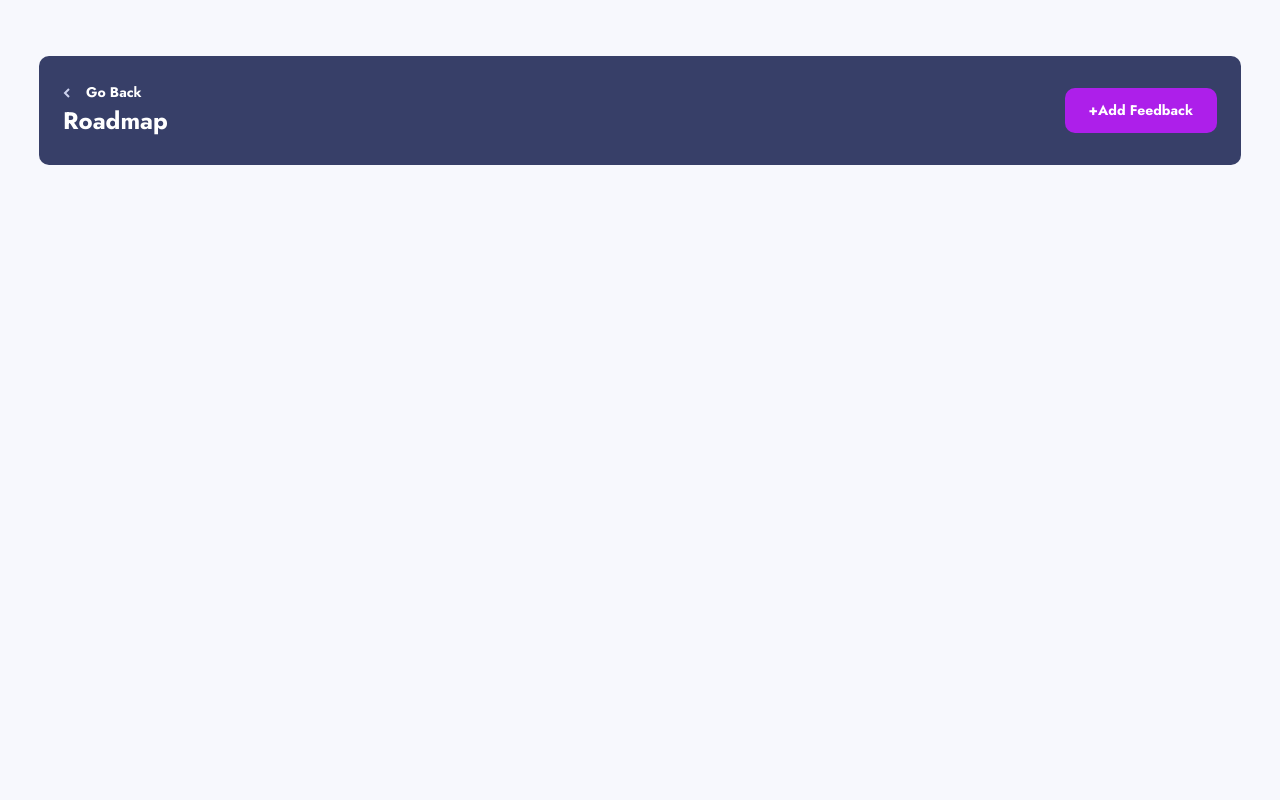
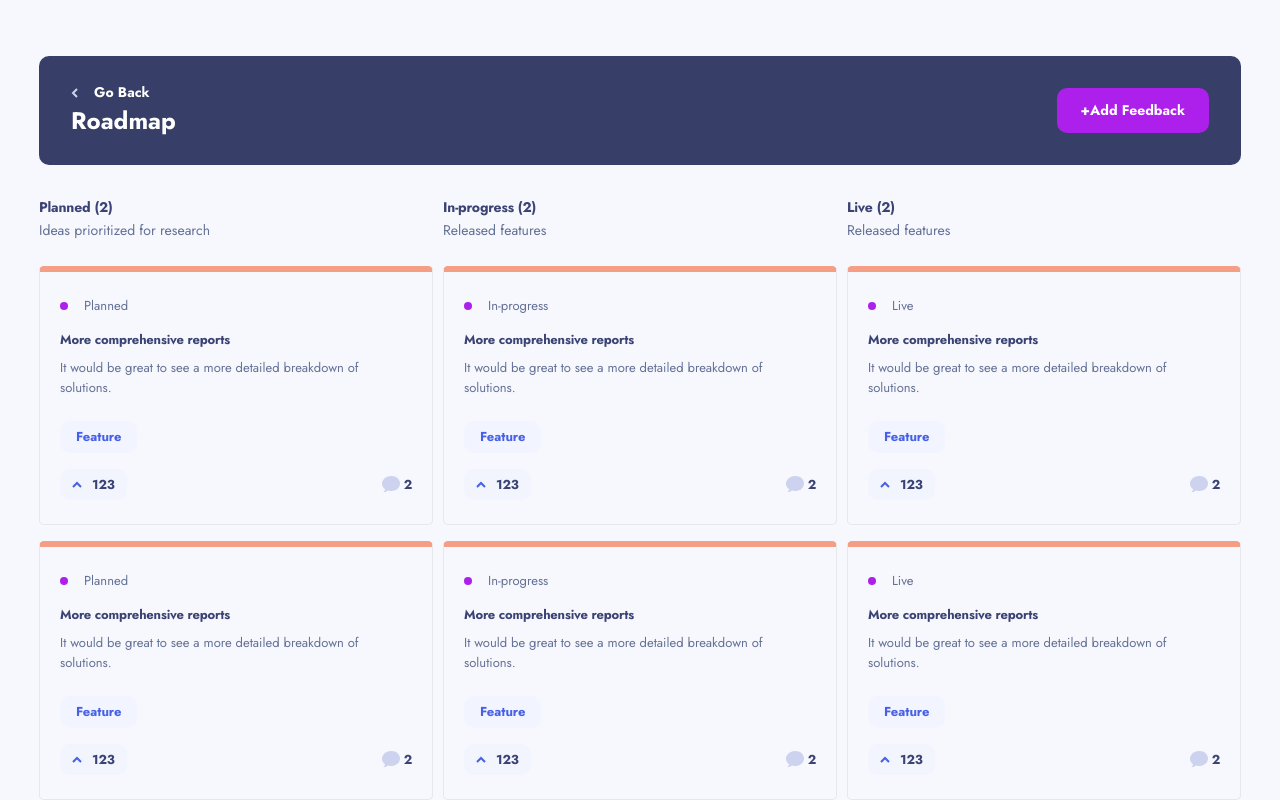
Before and after one commit to Grind3189/product-feedback-client, a React (Vite) app: page /#/roadmap in a window 1280 px wide. Shown: the top 800 px of the page. Built offline with nearby package versions, Linux system fonts and the light colour scheme.

Commit message:
completed roadmap ui

```diff
--- a/package.json
+++ b/package.json
@@ -11,6 +11,7 @@
   },
   "dependencies": {
     "@headlessui/react": "^1.7.17",
+    "axios": "^1.6.2",
     "react": "^18.2.0",
     "react-dom": "^18.2.0",
     "react-router-dom": "^6.18.0",
--- /dev/null
+++ b/src/components/roadmap/RoadmapCard.tsx
@@ -0,0 +1,53 @@
+import { Link } from "react-router-dom";
+import arrowUpIc from "@assets/shared/icon-arrow-up.svg";
+import messageIc from "@assets/shared/icon-comments.svg";
+
+interface RoadmapCardProp {
+  roadmap: string;
+}
+const RoadmapCard = ({ roadmap }: RoadmapCardProp) => {
+  return (
+    <Link to="" className="rounded-[5px] border px-5 py-6 text-[0.8125rem] border-t-[6px] border-t-[#F49F85]">
+      <div className="mb-[0.875rem] flex items-center gap-4">
+        <svg
+          xmlns="http://www.w3.org/2000/svg"
+          width="8"
+          height="8"
+          viewBox="0 0 8 8"
+          fill="none"
+        >
+          <circle cx="4" cy="4" r="4" fill="#AD1FEA" />
+        </svg>
+        <span className="text-dark-gray-#647196 xl:text-[1rem]">{roadmap}</span>
+      </div>
+
+      <h2 className="mb-[0.5625rem] font-bold tracking-[-0.181px] text-light-navy-blue-#3A4374 xl:text-[1.125rem] xl:tracking-[-0.25px]">
+        More comprehensive reports
+      </h2>
+      <p className="mb-6 text-dark-gray-#647196 xl:text-[1rem]">
+        It would be great to see a more detailed breakdown of solutions.
+      </p>
+      <span className="mb-4 inline-block rounded-[10px] bg-gray-#F2F4FF px-4 py-[0.375rem] font-bold text-blue-#4661E6">
+        Feature
+      </span>
+
+      <div className="flex items-center justify-between">
+        <button className="flex items-center gap-[0.625rem] rounded-[10px] bg-[#F2F4FE] px-3 py-[0.375rem] xl:py-[0.625rem] lg:hover:bg-[#CFD7FF]">
+          <img src={arrowUpIc} alt="arrow up icon" />
+          <span className="font-bold tracking-[-0.181px] text-light-navy-blue-#3A4374">
+            123
+          </span>
+        </button>
+
+        <div className="flex items-center gap-1 xl:gap-2">
+          <img src={messageIc} alt="message icon" />
+          <span className="font-bold tracking-[-0.181px] text-light-navy-blue-#3A4374 xl:text-[1rem]">
+            2
+          </span>
+        </div>
+      </div>
+    </Link>
+  );
+};
+
+export default RoadmapCard;
--- /dev/null
+++ b/src/components/roadmap/RoadmapColumn.tsx
@@ -0,0 +1,32 @@
+import RoadmapCard from "./RoadmapCard";
+
+interface RoadmapColumnProp {
+  roadmap: string;
+}
+
+const RoadmapColumn = ({ roadmap }: RoadmapColumnProp) => {
+  return (
+    <div className="flex-1">
+      <div className="mb-6 xl:mb-8">
+        <h1 className="text-[1.125rem] md:text-[0.875rem] font-bold tracking-[-0.194px] text-light-navy-blue-#3A4374 xl:text-[1.125rem]">
+          {roadmap} (2)
+        </h1>
+        <span className="text-[0.8125rem] md:text-[0.875rem] text-dark-gray-#647196 xl:text-[1rem]">
+          {roadmap === "Planned"
+            ? "Ideas prioritized for research"
+            : roadmap === "In-Progess"
+              ? "Currently being developed"
+              : "Released features"}
+        </span>
+      </div>
+
+      <div className="flex flex-col gap-4 xl:gap-6">
+        <RoadmapCard roadmap={roadmap} />
+        <RoadmapCard roadmap={roadmap} />
+        <RoadmapCard roadmap={roadmap} />
+      </div>
+    </div>
+  );
+};
+
+export default RoadmapColumn;
--- a/src/components/roadmap/RoadmapHeader.tsx
+++ b/src/components/roadmap/RoadmapHeader.tsx
@@ -4,9 +4,9 @@ import { Link, useLocation } from "react-router-dom";
 const RoadmapHeader = () => {
     const location = useLocation()
   return (
-    <header className="bg-navy-blue-#373F68 text-white py-[1.625rem] px-6 flex items-center justify-between md:rounded-[10px]">
+    <header className="bg-navy-blue-#373F68 text-white py-[1.625rem] px-6 flex items-center justify-between md:rounded-[10px] md:px-8">
       <div className="font-bold">
-        <Link to="#" className="flex items-center gap-4">
+        <Link to={location.state ? location.state.prevPath : "/"} className="flex items-center gap-4">
           <svg width="7" height="10" xmlns="http://www.w3.org/2000/svg">
             <path
               d="M6 9L2 5l4-4"
--- /dev/null
+++ b/src/components/roadmap/RoadmapList.tsx
@@ -0,0 +1,15 @@
+import RoadmapColumn from "./RoadmapColumn";
+
+const RoadmapList = () => {
+  const roadmapList: string[] = ["Planned", "In-progress", "Live"];
+
+  return (
+    <section className="flex gap-[0.625rem] py-6 md:py-8 xl:py-12 max-md:px-6 xl:gap-[1.875rem]">
+      {roadmapList.map((roadmap) => {
+        return <RoadmapColumn key={roadmap} roadmap={roadmap} />;
+      })}
+    </section>
+  );
+};
+
+export default RoadmapList;
--- a/src/components/shared/SuggestionCard.tsx
+++ b/src/components/shared/SuggestionCard.tsx
@@ -1,12 +1,17 @@
 import { Link, useLocation } from "react-router-dom";
 import arrowUpIc from "@assets/shared/icon-arrow-up.svg";
 import commentIc from "@assets/shared/icon-comments.svg";
+import { SuggestionType } from "utils/types";
 
-const SuggestionCard = () => {
+interface SuggestionCardProp {
+  suggestion: SuggestionType;
+}
+
+const SuggestionCard = ({ suggestion }: SuggestionCardProp) => {
   const location = useLocation();
   return (
     <Link
-      to="/feedback/123"
+      to={`/feedback/${suggestion._id}`}
       state={{
         prevPath: location.search
           ? location.pathname + location.search
@@ -16,27 +21,27 @@ const SuggestionCard = () => {
     >
       <div className="col-start-1 col-end-[-1] flex flex-col gap-2 md:col-start-2 md:col-end-[-2] md:row-span-2">
         <h1 className="text-[1.125rem] font-bold tracking-[-0.25px] text-light-navy-blue-#3A4374">
-          Add tags for solutions
+          {suggestion.title}
         </h1>
         <p className="text-dark-gray-#647196">
-          Easier to search for solutions based on a specific stack.
+          {suggestion.description}
         </p>
-        <span className="w-fit rounded-[10px] bg-gray-#F2F4FF px-4 py-[0.375rem] text-[0.8125rem] font-semibold text-blue-#4661E6">
-          Enhancement
+        <span className="w-fit rounded-[10px] bg-gray-#F2F4FF px-4 py-[0.375rem] text-[0.8125rem] font-semibold text-blue-#4661E6 capitalize">
+          {suggestion.category}
         </span>
       </div>
 
       <button className="row-start-2 flex h-fit w-fit items-center gap-[0.625rem] overflow-hidden rounded-[10px] bg-[#F2F4FE] px-4 py-[0.375rem] md:row-start-1 md:flex-col md:px-[0.5625rem] md:py-2">
         <img src={arrowUpIc} alt="arrow up icon" />
         <span className="max-w-[36px] overflow-hidden text-ellipsis text-[0.8125rem] font-bold tracking-[-0.181px] text-light-navy-blue-#3A4374">
-          122
+          {suggestion.upvotes}
         </span>
       </button>
 
       <div className="col-start-2 row-start-2 flex items-center justify-end gap-1 md:col-start-[-2] md:row-span-2 md:gap-2">
         <img src={commentIc} alt="message icon" />
         <span className="text-[0.8125rem] font-bold tracking-[-0.181px] text-light-navy-blue-#3A4374 md:text-[1rem]">
-          2
+          {suggestion.comments.length}
         </span>
       </div>
     </Link>
--- a/src/components/suggestions/header/Menu/Roadmap.tsx
+++ b/src/components/suggestions/header/Menu/Roadmap.tsx
@@ -1,14 +1,16 @@
-import { Link } from "react-router-dom";
+import { Link, useLocation } from "react-router-dom";
 import MenuCard from "./MenuCard";
 
 const Roadmap = () => {
   const roadmapLists: string[] = ["Planned", "In-Progress", "Live"];
   const svgColors: string[] = ["#F49F85", "#AD1FEA", "#62BCFA"];
+  const location = useLocation()
+
   return (
     <MenuCard>
       <div className="flex justify-between items-center mb-6">
         <h1 className="text-[1.125rem] font-bold tracking-[0.25px] text-light-navy-blue-#3A4374">Roadmap</h1>
-        <Link to="/roadmap" className="text-[0.8125rem] font-semibold underline text-blue-#4661E6">View</Link>
+        <Link to="/roadmap" state={{prevPath: location.search ? location.pathname + location.search : location.pathname}} className="text-[0.8125rem] font-semibold underline text-blue-#4661E6">View</Link>
       </div>
 
       <div className="flex flex-col gap-2">
--- a/src/components/suggestions/suggestionsList/SuggestionsList.tsx
+++ b/src/components/suggestions/suggestionsList/SuggestionsList.tsx
@@ -1,16 +1,44 @@
-import React from "react";
-import Suggestion from "../../shared/SuggestionCard";
+import { useEffect, useState } from "react";
+import { makeRequest } from "utils/makeRequest";
+import SuggestionCard from "../../shared/SuggestionCard";
+import { SuggestionType } from "utils/types";
+import { useSearchParams } from "react-router-dom";
+
+
 
 const SuggestionsList = () => {
+  const [searchParams] = useSearchParams()
+  const query = searchParams.get("sort") ? searchParams.get("sort") : ""
+  const [suggestions, setSuggestions] = useState<SuggestionType[]>([])
+
+  useEffect(() => {
+    const fetchData = async () => {
+      const fromStorage = localStorage.getItem("userId");
+      const parsedData = fromStorage ? JSON.parse(fromStorage) : "";
+      try {
+        const res = await makeRequest.post(query ? `/suggestions?sort=${query}` : "/suggestions", {
+          userId: parsedData,
+        });
+        localStorage.setItem(
+          "userId",
+          JSON.stringify(res.data.currentUser._id),
+        );
+        setSuggestions(res.data.suggestions)
+      } catch (err) {
+        console.error(err);
+      }
+    };
+
+    fetchData();
+  }, [query]);
+
   return (
     <div className="flex flex-col items-center gap-4">
-      <Suggestion />
-      <Suggestion />
-      <Suggestion />
-      <Suggestion />
-      <Suggestion />
-      <Suggestion />
-      <Suggestion />
+      {suggestions.length && suggestions.map(suggestion => {
+        return (
+          <SuggestionCard key={suggestion._id} suggestion={suggestion} />
+        )
+      })}
     </div>
   );
 };
--- a/src/pages/Roadmap.tsx
+++ b/src/pages/Roadmap.tsx
@@ -1,11 +1,13 @@
 import RoadmapFilters from "@components/roadmap/RoadmapFilters";
 import RoadmapHeader from "@components/roadmap/RoadmapHeader";
+import RoadmapList from "@components/roadmap/RoadmapList";
 
 function Roadmap() {
   return (
     <main className="md:px-[2.4375rem] md:py-14 xl:mx-auto xl:max-w-[1110px] xl:py-[4.875rem] xl:px-0">
       <RoadmapHeader />
       <RoadmapFilters />
+      <RoadmapList />
     </main>
   );
 }
--- /dev/null
+++ b/src/utils/makeRequest.tsx
@@ -0,0 +1,5 @@
+import axios from 'axios'
+
+export const makeRequest = axios.create({
+    baseURL: import.meta.env.VITE_API_URL
+})
--- /dev/null
+++ b/src/utils/types.ts
@@ -0,0 +1,28 @@
+export interface SuggestionType {
+  _id: string
+  title: string;
+  category: string;
+  description: string;
+  status: string;
+  upvotes: number;
+  comments: CommentType[];
+}
+
+export interface CommentType {
+  _id: string;
+  content: string;
+  user: UserType;
+  replies: ReplyType[];
+}
+
+export interface ReplyType {
+  content: string;
+  replyingTo: string;
+  user: UserType;
+}
+
+export interface UserType {
+  image: string;
+  name: string;
+  username: string;
+}
```
Also changed, not shown: 2 other files (tests, documents, lock files or other folders).
